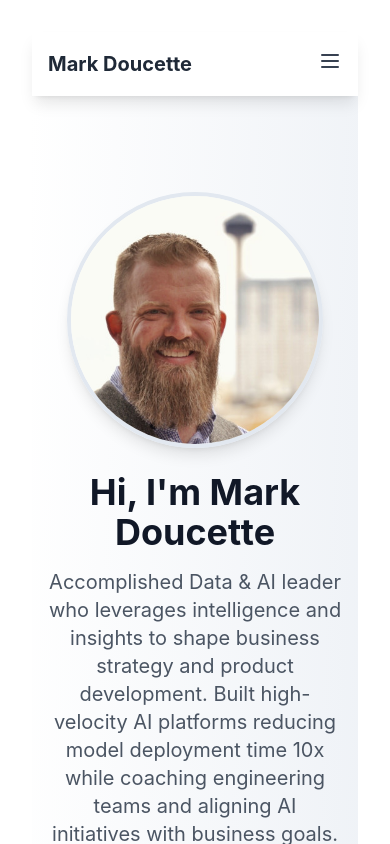
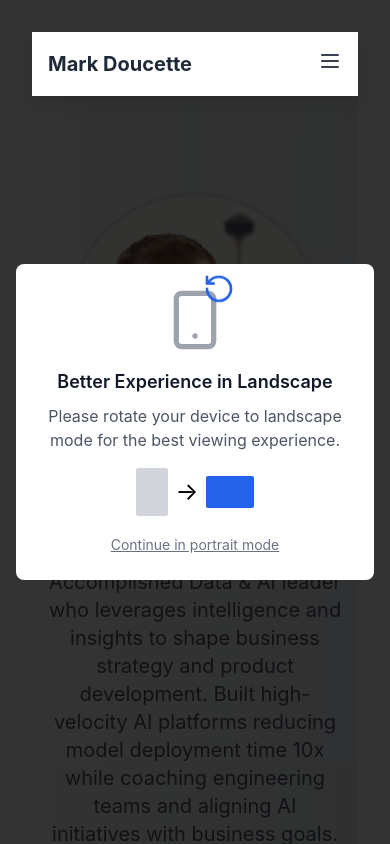
Before and after one commit to markadoucette/markdoucette-web, a React (Vite) app: page / in a window 390 px wide. Shown: the top 844 px of the page. Built offline with nearby package versions, Linux system fonts and the light colour scheme.

Commit message:
Adding in mobile phone rotate message

```diff
--- a/src/App.tsx
+++ b/src/App.tsx
@@ -1,15 +1,43 @@
 import { BrowserRouter as Router, Routes, Route } from 'react-router-dom';
+import { useOrientation } from './hooks/useOrientation';
+import RotationPrompt from './components/RotationPrompt';
 import Navbar from './components/Navbar';
 import AboutMe from './pages/AboutMe';
 import Experience from './pages/Experience';
 import MyApp from './pages/MyApp';
 import Contact from './pages/Contact';
 import './App.css';
+import { useEffect, useState } from 'react';
+
+
+
+
+
+
 
 function App() {
+  const orientation = useOrientation();
+  const [showRotationPrompt, setShowRotationPrompt] = useState(false);
+
+  // Show prompt for mobile portrait users
+  useEffect(() => {
+    if (orientation.isMobile && orientation.isPortrait) {
+      setShowRotationPrompt(true);
+    } else {
+      setShowRotationPrompt(false);
+    }
+  }, [orientation]);
+
   return (
     <Router>
       <div className="min-h-screen bg-gradient-medium">
+        {/* Rotation Prompt Overlay */}
+        <RotationPrompt
+          show={showRotationPrompt}
+          onDismiss={() => setShowRotationPrompt(false)}
+        />
+
+        {/* Your existing app content */}
         <Navbar />
         <main className="container mx-auto px-4 py-8">
           <Routes>
@@ -25,4 +53,5 @@ function App() {
   );
 }
 
+
 export default App;
--- /dev/null
+++ b/src/components/RotationPrompt.tsx
@@ -0,0 +1,54 @@
+// components/RotationPrompt.tsx
+import { Smartphone, RotateCcw } from 'lucide-react';
+
+interface RotationPromptProps {
+  show: boolean;
+  onDismiss?: () => void;
+}
+
+const RotationPrompt = ({ show, onDismiss }: RotationPromptProps) => {
+  if (!show) return null;
+
+  return (
+    <div className="fixed inset-0 bg-black bg-opacity-80 z-50 flex items-center justify-center p-4">
+      <div className="bg-white rounded-lg p-6 max-w-sm w-full text-center">
+        {/* Animated Phone Icon */}
+        <div className="mb-4 flex justify-center">
+          <div className="relative">
+            <Smartphone className="w-16 h-16 text-gray-400" />
+            <div className="absolute -top-2 -right-2 animate-bounce">
+              <RotateCcw className="w-8 h-8 text-blue-600" />
+            </div>
+          </div>
+        </div>
+
+        {/* Message */}
+        <h3 className="text-lg font-semibold text-gray-900 mb-2">
+          Better Experience in Landscape
+        </h3>
+        <p className="text-gray-600 mb-4">
+          Please rotate your device to landscape mode for the best viewing experience.
+        </p>
+
+        {/* Visual Rotation Guide */}
+        <div className="mb-4 flex justify-center items-center space-x-2">
+          <div className="w-8 h-12 bg-gray-300 rounded-sm"></div>
+          <div className="text-2xl">→</div>
+          <div className="w-12 h-8 bg-blue-600 rounded-sm"></div>
+        </div>
+
+        {/* Optional dismiss button */}
+        {onDismiss && (
+          <button
+            onClick={onDismiss}
+            className="text-sm text-gray-500 hover:text-gray-700 underline"
+          >
+            Continue in portrait mode
+          </button>
+        )}
+      </div>
+    </div>
+  );
+};
+
+export default RotationPrompt;
--- /dev/null
+++ b/src/hooks/useOrientation.tsx
@@ -0,0 +1,44 @@
+// hooks/useOrientation.ts
+import { useState, useEffect } from 'react';
+
+interface OrientationState {
+  isPortrait: boolean;
+  isMobile: boolean;
+  angle: number;
+}
+
+export const useOrientation = () => {
+  const [orientation, setOrientation] = useState<OrientationState>({
+    isPortrait: false,
+    isMobile: false,
+    angle: 0
+  });
+
+  useEffect(() => {
+    const checkOrientation = () => {
+      const isMobile = window.innerWidth <= 768; // Tailwind md breakpoint
+      const isPortrait = window.innerHeight > window.innerWidth;
+      const angle = screen.orientation?.angle || 0;
+
+      setOrientation({
+        isPortrait,
+        isMobile,
+        angle
+      });
+    };
+
+    // Check on mount
+    checkOrientation();
+
+    // Listen for orientation changes
+    window.addEventListener('resize', checkOrientation);
+    window.addEventListener('orientationchange', checkOrientation);
+
+    return () => {
+      window.removeEventListener('resize', checkOrientation);
+      window.removeEventListener('orientationchange', checkOrientation);
+    };
+  }, []);
+
+  return orientation;
+};
--- a/src/index.css
+++ b/src/index.css
@@ -30,4 +30,16 @@
   .section-padding {
     @apply py-16 px-4;
   }
+
+
 }
+
+@keyframes rotate-phone {
+  0% { transform: rotate(0deg); }
+  50% { transform: rotate(90deg); }
+  100% { transform: rotate(0deg); }
+}
+
+.animate-rotate-phone {
+  animation: rotate-phone 2s ease-in-out infinite;
+}
```
